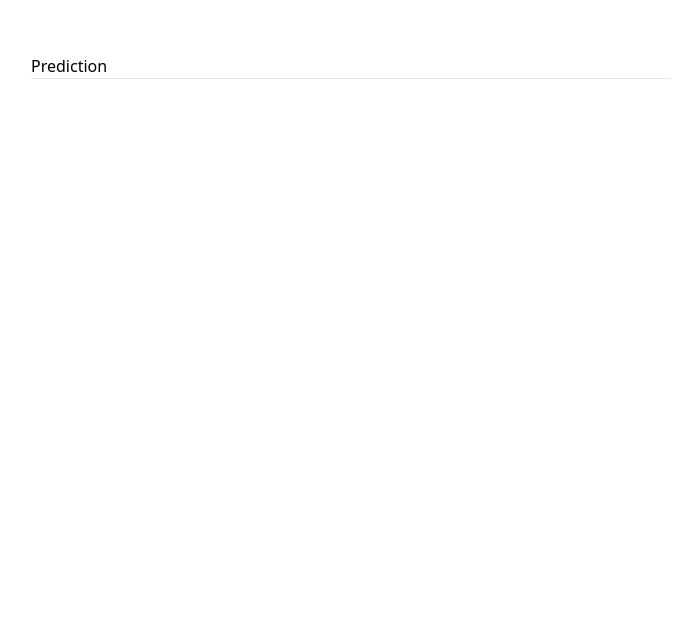
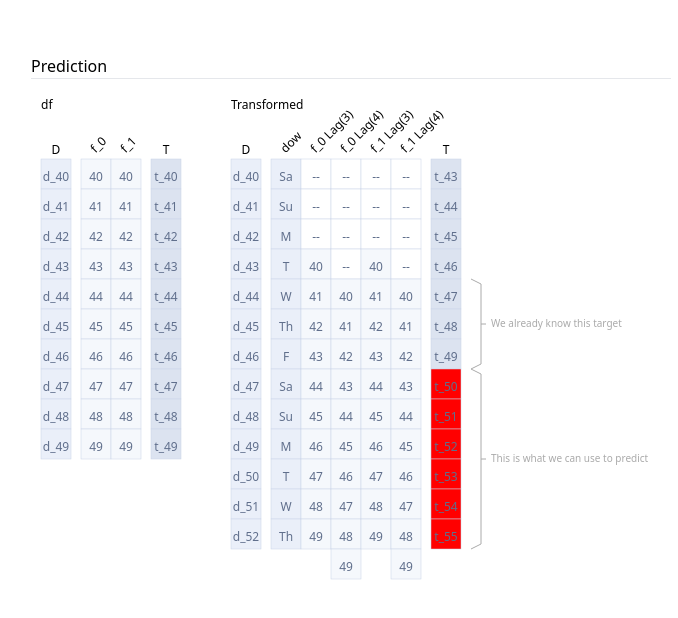
Before and after one commit to dvreed77/data-manipulation, a React (Vite) app: page / in a window 1280 px wide. Shown: the part 1196-1814 px from the top of the page, without its empty margins (289-967 px from the left). Before the commit the page ends 1275 px from the top, so only its background shows below. Built offline with nearby package versions, Linux system fonts and the light colour scheme.

Commit message:
fixed styling

```diff
--- a/src/App.tsx
+++ b/src/App.tsx
@@ -5,7 +5,7 @@ import { ProblemConfigComponent } from "./ProblemConfigComponent";
 import { ProblemDataDisplay } from "./ProblemDataDisplay";
 import { Data2 } from "./Data2";
 
-function useDataFrameDimensions(df: DataFrame) {
+export function useDataFrameDimensions(df: DataFrame) {
   const theme = useContext(ThemeContext);
 
   const dataWidth = theme.cellSize * df.nCols + theme.cellGap * (df.nCols - 1);
@@ -203,7 +203,7 @@ function App() {
 
         <h2 className="mt-5">Prediction</h2>
         <hr />
-        {/* <Data2 problemConfig={problemConfig} /> */}
+        <Data2 problemConfig={problemConfig} />
       </div>
     </ThemeContext.Provider>
   );
--- a/src/Data2.tsx
+++ b/src/Data2.tsx
@@ -1,5 +1,7 @@
+import { useContext } from "react";
+import { ThemeContext, useDataFrameDimensions } from "./App";
 import { Bracket } from "./Bracket";
-import { DataFrame } from "./Dataframe";
+import { DataFrame, DataFrameRenderer } from "./Dataframe";
 import { ProblemConfig } from "./types";
 
 interface IProps {
@@ -7,51 +9,61 @@ interface IProps {
   drawWindows?: boolean;
 }
 export const Data2 = ({ problemConfig, drawWindows = false }: IProps) => {
-  // let df1 = new DataFrame({ nCols: 3, nRows: 10, start: 40 });
+  const {
+    cellGap,
+    cellSize,
+    gap1,
+    gap2,
+    marginBottom,
+    marginLeft,
+    marginRight,
+    marginTop,
+  } = useContext(ThemeContext);
 
-  // let df2 = df1.copy().transform({
-  //   gap: -problemConfig.featureEngineeringEnd,
-  //   feWindow:
-  //     problemConfig.featureEngineeringEnd -
-  //     problemConfig.featureEngineeringStart +
-  //     1,
-  //   forecastHorizon: problemConfig.forecastHorizon,
-  // });
+  let df1 = new DataFrame({ nCols: 2, nRows: 10, start: 40 });
+
+  let df2 = df1.copy({ name: "Transformed" }).transform({
+    gap: -problemConfig.featureEngineeringEnd,
+    feWindow:
+      problemConfig.featureEngineeringEnd -
+      problemConfig.featureEngineeringStart +
+      1,
+    forecastHorizon: problemConfig.forecastHorizon,
+  });
 
   // df2.name = "Transformed";
 
   // const forecastPt = 10;
 
-  // const FeatureEngineeringWindow = () => (
-  //   <rect
-  //     x={df1.marginLeft + df1.cellSize + df1.gap1}
-  //     y={
-  //       df1.marginTop +
-  //       (df1.cellSize + df1.cellGap) *
-  //         (forecastPt + problemConfig.featureEngineeringStart)
-  //     }
-  //     width={df1.dataWidth}
-  //     height={
-  //       (df1.cellSize + 1) *
-  //       (problemConfig.featureEngineeringEnd -
-  //         problemConfig.featureEngineeringStart +
-  //         1)
-  //     }
-  //     stroke="#E09E96"
-  //     strokeWidth={2}
-  //     fill="none"
-  //   />
-  // );
+  const FeatureEngineeringWindow = () => (
+    <rect
+      x={marginLeft + cellSize + gap1}
+      y={
+        marginTop +
+        (cellSize + cellGap) * (10 + problemConfig.featureEngineeringStart)
+      }
+      width={df1Dims.dataWidth}
+      height={
+        (cellSize + 1) *
+        (problemConfig.featureEngineeringEnd -
+          problemConfig.featureEngineeringStart +
+          1)
+      }
+      stroke="#E09E96"
+      strokeWidth={2}
+      fill="none"
+    />
+  );
 
   // const TargetWindow = () => (
   //   <rect
-  //     x={df1.marginLeft + df1.cellSize + df1.gap1 + df1.dataWidth + df1.gap2}
+  //     x={marginLeft + cellSize + gap1 + dataWidth + gap2}
   //     y={
-  //       df1.marginTop +
-  //       (df1.cellSize + 1) * (forecastPt + problemConfig.forecastHorizon)
+  //       marginTop +
+  //       (cellSize + 1) * (forecastPt + problemConfig.forecastHorizon)
   //     }
-  //     width={df1.cellSize}
-  //     height={df1.cellSize}
+  //     width={cellSize}
+  //     height={cellSize}
   //     stroke="#94547F"
   //     strokeWidth={2}
   //     fill="none"
@@ -82,97 +94,98 @@ export const Data2 = ({ problemConfig, drawWindows = false }: IProps) => {
   //   />
   // );
 
-  // const fmBounds = {
-  //   lower: -problemConfig.featureEngineeringStart,
-  //   upper: 10 - problemConfig.forecastHorizon,
-  // };
+  const fmBounds = {
+    lower: -problemConfig.featureEngineeringStart,
+    upper: 10 - problemConfig.forecastHorizon,
+  };
 
-  // const fmBounds2 = {
-  //   lower: Math.max(
-  //     -problemConfig.featureEngineeringStart,
-  //     10 - problemConfig.forecastHorizon
-  //   ),
-  //   upper:
-  //     10 -
-  //     problemConfig.forecastHorizon +
-  //     (problemConfig.forecastHorizon - problemConfig.featureEngineeringEnd),
-  // };
+  const fmBounds2 = {
+    lower: Math.max(
+      -problemConfig.featureEngineeringStart,
+      10 - problemConfig.forecastHorizon
+    ),
+    upper:
+      10 -
+      problemConfig.forecastHorizon +
+      (problemConfig.forecastHorizon - problemConfig.featureEngineeringEnd),
+  };
 
-  // const fmBounds3 = {
-  //   lower: 10 - problemConfig.forecastHorizon,
-  //   upper: Math.max(
-  //     -problemConfig.featureEngineeringStart,
-  //     10 - problemConfig.forecastHorizon
-  //   ),
-  // };
+  const fmBounds3 = {
+    lower: 10 - problemConfig.forecastHorizon,
+    upper: Math.max(
+      -problemConfig.featureEngineeringStart,
+      10 - problemConfig.forecastHorizon
+    ),
+  };
 
   // console.log(fmBounds);
 
-  return null;
-  // <svg width={1000} height={1000}>
-  //   {df1.draw()}
-  //   {drawWindows && (
-  //     <>
-  //       <FeatureEngineeringWindow />
-  //       <TargetWindow />
-  //     </>
-  //   )}
+  // return null;
+  const df1Dims = useDataFrameDimensions(df1);
+  const df2Dims = useDataFrameDimensions(df2);
 
-  //   <g transform={`translate(${df1.width + 50}, 0)`}>
-  //     {df2.draw()}
-  //     <g
-  //       transform={`translate(${df2.width + 20}, ${
-  //         df2.marginTop + fmBounds.lower * (df2.cellSize + df2.cellGap)
-  //       })`}
-  //     >
-  //       {fmBounds.upper - fmBounds.lower > 0 && (
-  //         <Bracket
-  //           width={10}
-  //           height={
-  //             (fmBounds.upper - fmBounds.lower) * (df2.cellSize + df2.cellGap)
-  //           }
-  //           label="We already know this target"
-  //         />
-  //       )}
-  //     </g>
-  //     <g
-  //       transform={`translate(${df2.width + 20}, ${
-  //         df2.marginTop + fmBounds2.lower * (df2.cellSize + df2.cellGap)
-  //       })`}
-  //     >
-  //       {fmBounds2.upper - fmBounds2.lower > 0 && (
-  //         <Bracket
-  //           width={10}
-  //           height={
-  //             (fmBounds2.upper - fmBounds2.lower) *
-  //             (df2.cellSize + df2.cellGap)
-  //           }
-  //           label="This is what we can use to predict"
-  //         />
-  //       )}
-  //     </g>
-  //     <g
-  //       transform={`translate(${df2.width + 20}, ${
-  //         df2.marginTop + fmBounds3.lower * (df2.cellSize + df2.cellGap)
-  //       })`}
-  //     >
-  //       {fmBounds3.upper - fmBounds3.lower > 0 && (
-  //         <Bracket
-  //           width={10}
-  //           height={
-  //             (fmBounds3.upper - fmBounds3.lower) *
-  //             (df2.cellSize + df2.cellGap)
-  //           }
-  //           label="Not Enough Data to predict"
-  //         />
-  //       )}
-  //     </g>
-  //     {drawWindows && (
-  //       <>
-  //         <FeatureEngineeringWindow2 />
-  //         <TargetWindow2 />
-  //       </>
-  //     )}
-  //   </g>
-  // </svg>
+  return (
+    <svg width={1000} height={1000}>
+      <DataFrameRenderer dataframe={df1} />
+      {/* {drawWindows && (
+      <>
+        <FeatureEngineeringWindow />
+        <TargetWindow />
+      </>
+    )} */}
+
+      <g transform={`translate(${df1Dims.width + 50}, 0)`}>
+        <DataFrameRenderer dataframe={df2} />
+        <g
+          transform={`translate(${df2Dims.width + 20}, ${
+            marginTop + fmBounds.lower * (cellSize + cellGap)
+          })`}
+        >
+          {fmBounds.upper - fmBounds.lower > 0 && (
+            <Bracket
+              width={10}
+              height={(fmBounds.upper - fmBounds.lower) * (cellSize + cellGap)}
+              label="We already know this target"
+            />
+          )}
+        </g>
+        <g
+          transform={`translate(${df2Dims.width + 20}, ${
+            marginTop + fmBounds2.lower * (cellSize + cellGap)
+          })`}
+        >
+          {fmBounds2.upper - fmBounds2.lower > 0 && (
+            <Bracket
+              width={10}
+              height={
+                (fmBounds2.upper - fmBounds2.lower) * (cellSize + cellGap)
+              }
+              label="This is what we can use to predict"
+            />
+          )}
+        </g>
+        <g
+          transform={`translate(${df2Dims.width + 20}, ${
+            marginTop + fmBounds3.lower * (cellSize + cellGap)
+          })`}
+        >
+          {fmBounds3.upper - fmBounds3.lower > 0 && (
+            <Bracket
+              width={10}
+              height={
+                (fmBounds3.upper - fmBounds3.lower) * (cellSize + cellGap)
+              }
+              label="Not Enough Data to predict"
+            />
+          )}
+        </g>
+        {/* {drawWindows && (
+          <>
+            <FeatureEngineeringWindow2 />
+            <TargetWindow2 />
+          </>
+        )} */}
+      </g>
+    </svg>
+  );
 };
--- a/src/Dataframe.tsx
+++ b/src/Dataframe.tsx
@@ -2,13 +2,14 @@ import { useContext } from "react";
 import { ThemeContext } from "./App";
 import { Series, SeriesRenderer } from "./Series";
 
+const daysOfWeek = ["M", "T", "W", "Th", "F", "Sa", "Su"];
 export class DataFrame {
   columns: Series[];
   target: Series;
   timeIndex: Series;
 
   public name = "df";
-  public nCols = 3;
+  public nCols = 2;
   public nRows = 20;
   public start = 0;
 
@@ -52,12 +53,21 @@ export class DataFrame {
   }
 
   private transformData({ gap = 0, feWindow = 1, forecastHorizon = 0 }) {
-    const newColumns: Series[] = [];
+    const tFeature = this.timeIndex.copy({
+      formatter: (d) => daysOfWeek[d.value % 7],
+      name: "dow",
+    });
+    tFeature.values = tFeature.values.map((d) => ({
+      value: d.value,
+      prefix: d.prefix,
+      color: d.color,
+    }));
+
+    const newColumns: Series[] = [tFeature];
     this.columns.forEach((c) => {
       for (let i = 0; i < feWindow; i++) {
         const newColumnName = `${c.name} Lag(${i + gap})`;
 
-        console.log(c);
         const nc = c.copy().lag(i + gap, false);
         nc.name = newColumnName;
         newColumns.push(nc);
@@ -79,6 +89,8 @@ export class DataFrame {
         color: lastTime.color,
       });
     }
+
+    this.timeIndex.nRows = this.timeIndex.values.length;
 
     this.transformData({ gap, feWindow, forecastHorizon });
 
@@ -161,8 +173,8 @@ export function DataFrameRenderer({ dataframe: df }: { dataframe: DataFrame }) {
                 x={cellSize / 2}
                 y={0}
                 fontSize={cellSize * 0.4}
-                textAnchor="middle"
-                transform={`translate(${cellSize / 2},0) rotate(-45)`}
+                // textAnchor="start"
+                transform={`translate(4, 10) rotate(-45)`}
               >
                 {s.name}
               </text>
--- a/src/Series.tsx
+++ b/src/Series.tsx
@@ -19,6 +19,8 @@ export class Series {
   public textColor = "#606F8C";
   public borderColor = "#C8D2E6";
   public fillColor = "white";
+  public formatter = (d: Cell) =>
+    isNaN(d.value) ? "--" : `${d.prefix}${d.value}`;
 
   constructor(data: Partial<Series>) {
     Object.assign(this, data);
@@ -34,9 +36,18 @@ export class Series {
     return this;
   }
 
-  copy() {
-    const { nRows, prefix, start, name, textColor, borderColor, fillColor } =
-      this;
+  copy(data: Partial<Series> = {}) {
+    const {
+      nRows,
+      prefix,
+      start,
+      name,
+      textColor,
+      borderColor,
+      fillColor,
+      formatter,
+    } = { ...this, ...data };
+
     return new Series({
       nRows,
       prefix,
@@ -45,6 +56,7 @@ export class Series {
       textColor,
       borderColor,
       fillColor,
+      formatter,
     });
   }
 
@@ -103,7 +115,7 @@ export function SeriesRenderer({ series: s }: { series: Series }) {
             fill={s.textColor}
             fontWeight={400}
           >
-            {isNaN(value) ? "--" : `${prefix}${value}`}
+            {s.formatter({ value, color, prefix })}
           </text>
         </g>
       ))}
```
